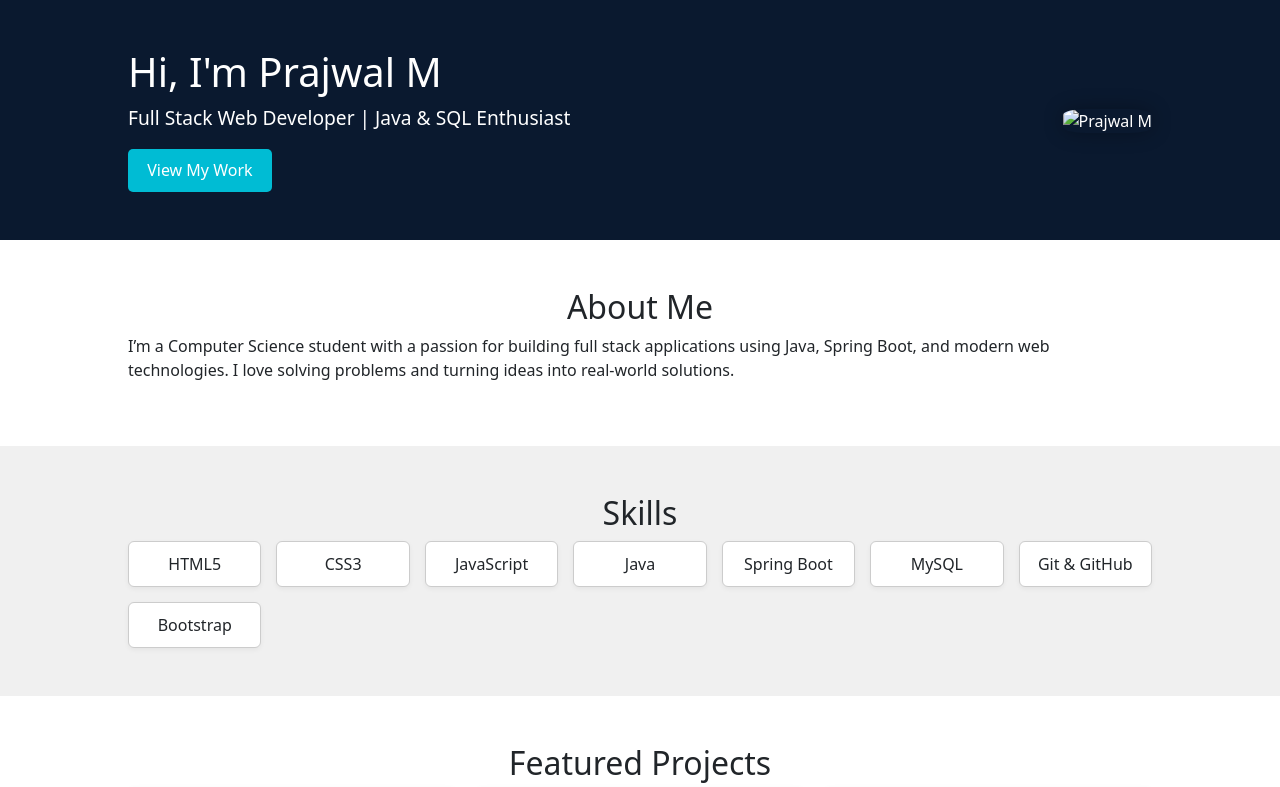
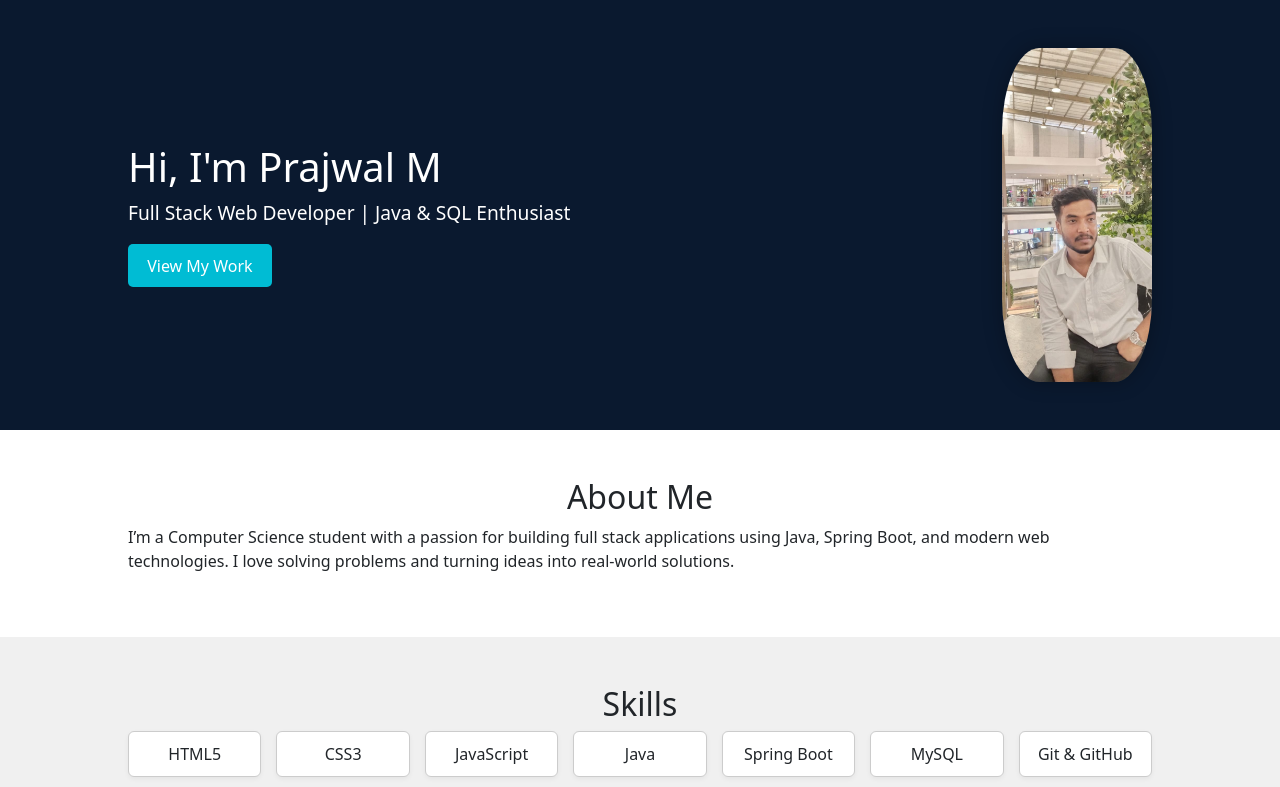
Before and after one commit to itsprajju/PrajwalMPortFolio, a plain HTML site: page index.html in a window 1280 px wide. Shown: the top 787 px of the page. Drawn offline with nearby package versions, Linux system fonts and the light colour scheme.

Commit message:
Update index.html

```diff
--- a/index.html
+++ b/index.html
@@ -19,7 +19,7 @@
       <a href="#projects" class="cta-button">View My Work</a>
     </div>
     <div class="hero-img">
-      <img src="pp.jpg" alt="Prajwal M">
+      <img src="images/prajju.jpg" alt="Prajwal M">
     </div>
   </header>
 
```
